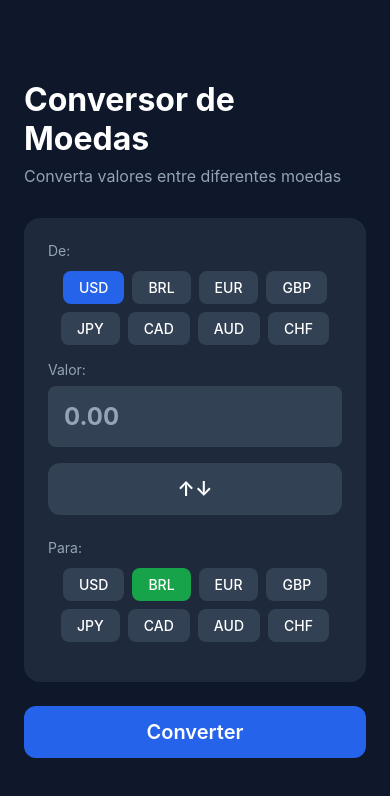
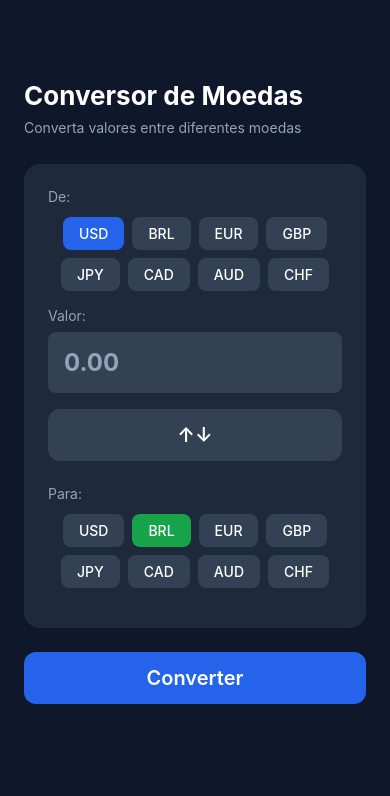
Before and after one commit to jhmartins1/taxa_cambio, a React Native app: screen / in a window 390 px wide. Shown: the top 796 px of the page. Built offline with nearby package versions, Linux system fonts and the light colour scheme.

Commit message:
style: font size changes

```diff
--- a/App.styles.js
+++ b/App.styles.js
@@ -16,17 +16,22 @@ export const styles = StyleSheet.create({
         paddingBottom: 24,
     },
     header: {
-        marginBottom: 32,
+        marginBottom: 28,
     },
     title: {
-        fontSize: 32,
+        fontSize: 26,
         fontWeight: "bold",
         color: colors.text,
         marginBottom: 8,
     },
     subtitle: {
         color: colors.textSecondary,
-        fontSize: 16,
+        fontSize: 14,
+    },
+    maded: {
+        fontSize: 10,
+        color: colors.textSecondary,
+        textAlign: "right",
     },
     card: {
         backgroundColor: colors.cardBackground,
```
